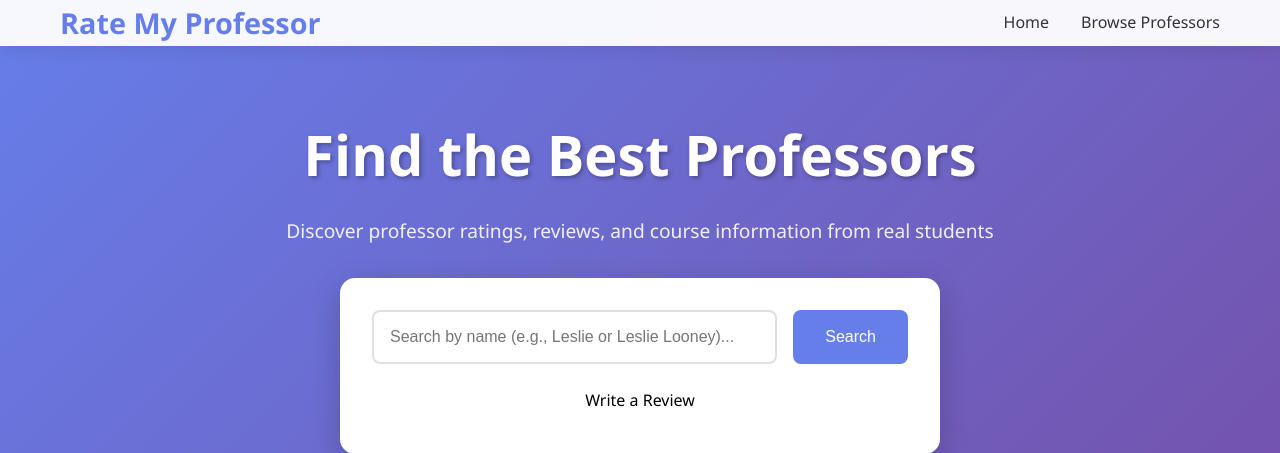
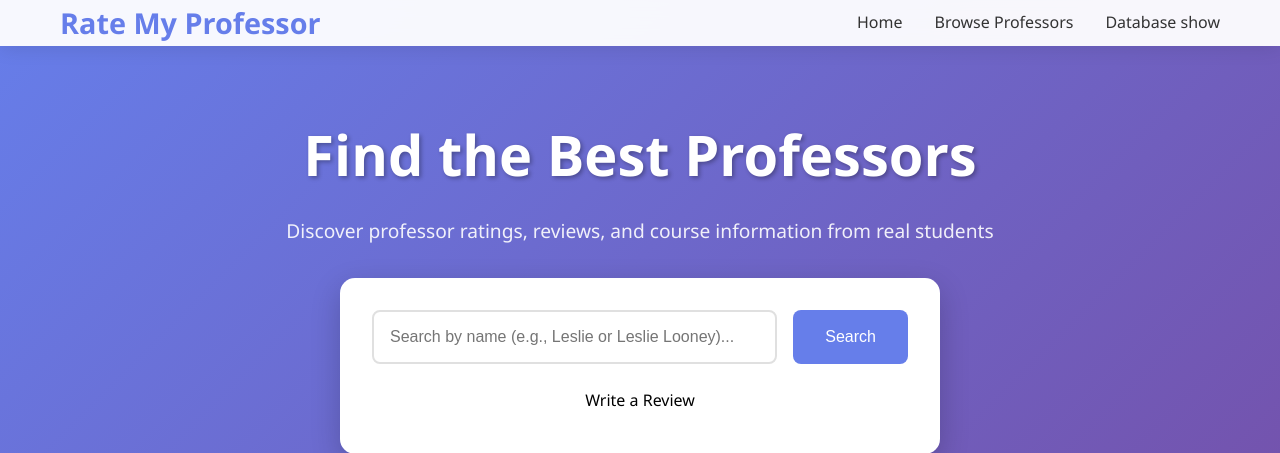
Before and after one commit to winni-723/ds593DPproject, a Django app: page / in a window 1280 px wide. Shown: the top 453 px of the page. Run offline with Django 5.2, Linux system fonts and the light colour scheme; data that the repository does not hold is empty.

Commit message:
add database show; prototype rmp done

```diff
--- a/myproject/myapp/templates/home.html
+++ b/myproject/myapp/templates/home.html
@@ -206,7 +206,7 @@
             <ul class="nav-links">
                 <li><a href="{% url 'home' %}">Home</a></li>
                 <li><a href="{% url 'showitems' %}">Browse Professors</a></li>
-                {% comment %}<li><a href="{% url 'register' %}">Register</a></li>{% endcomment %}
+                <li><a href="{% url 'Databaseshow' %}">Database show</a></li>
             </ul>
         </nav>
     </header>
@@ -231,28 +231,6 @@
         </section>
 
 
-        <!--<section class="stats">
-            <div class="container">
-                <div class="stats-grid">
-                    <div class="stat-item">
-                        <h3>{{ total_reviews }}+</h3>
-                        <p>Professor Reviews</p>
-                    </div>
-                    <div class="stat-item">
-                        <h3>{{ total_schools }}+</h3>
-                        <p>Universities</p>
-                    </div>
-                    <div class="stat-item">
-                        <h3>{{ total_professors }}+</h3>
-                        <p>Professors</p>
-                    </div>
-                    <div class="stat-item">
-                        <h3>Real</h3>
-                        <p>Student Reviews</p>
-                    </div>
-                </div>
-            </div>
-        </section>-->
     </main>
 
     <script>
```
